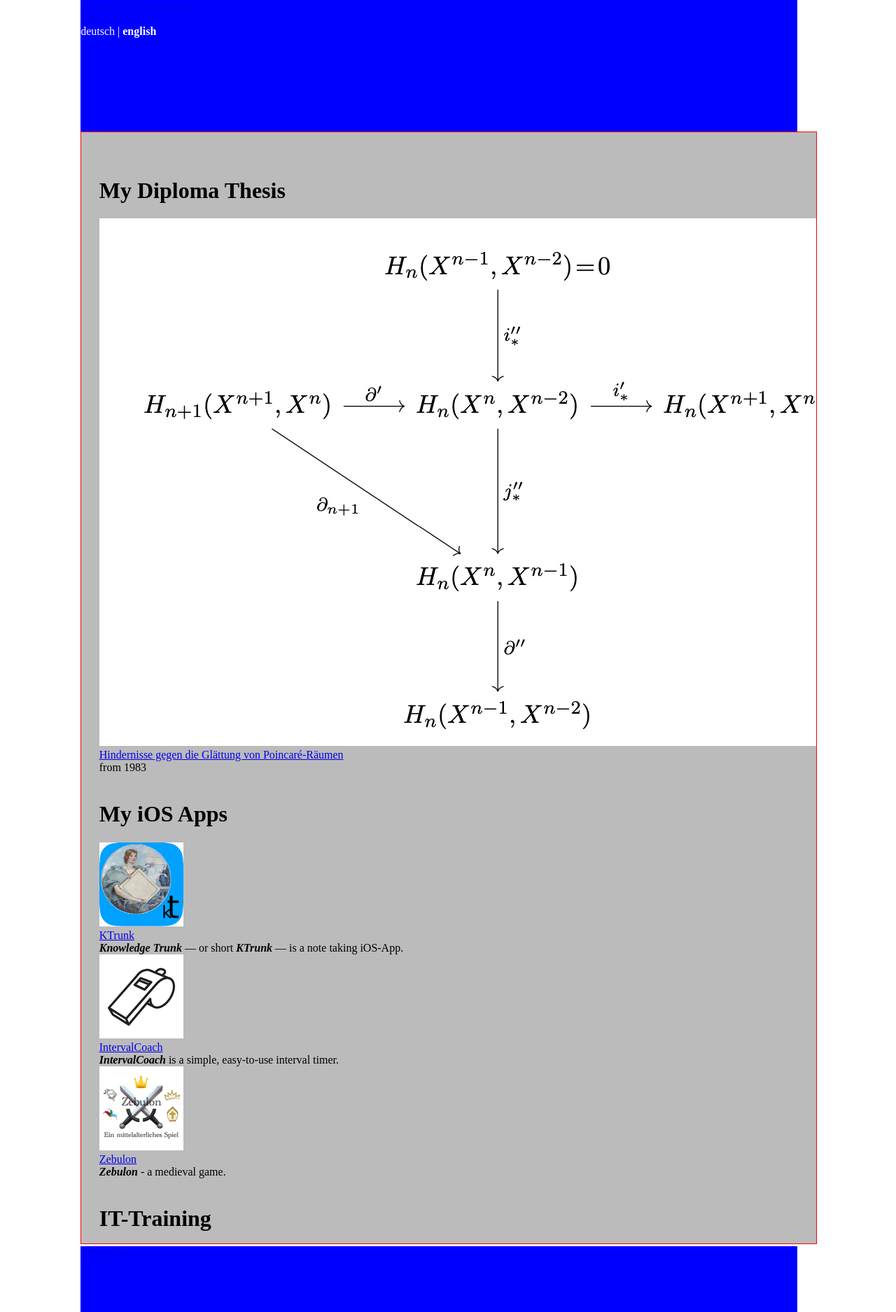
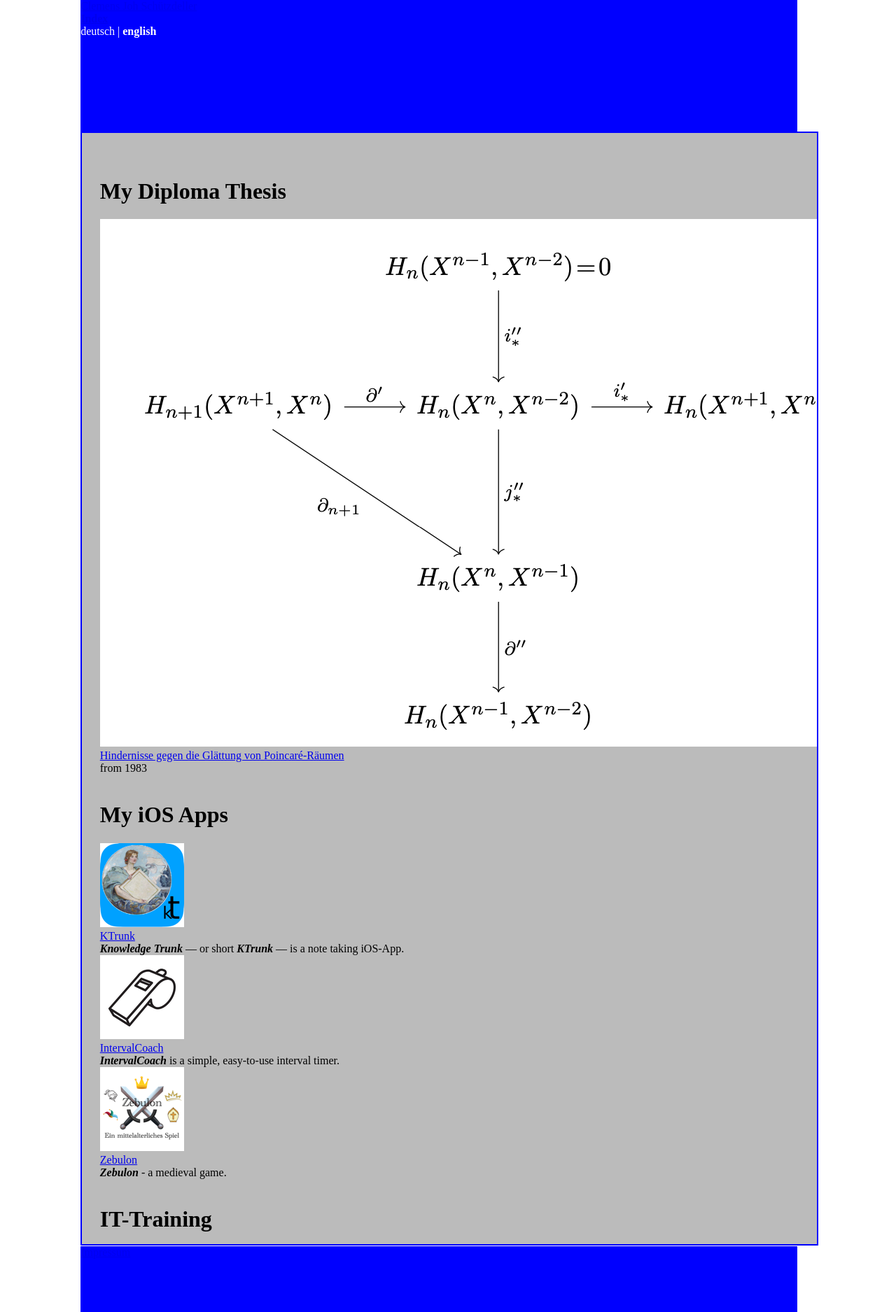
Before and after one commit to cs-LA/home, a Jekyll site: the page built from README.md, in a window 1280 px wide. Shown: the whole page at 70% size. Built offline with Jekyll 4.4.1, drawn with Linux system fonts in a browser that asks for light colours; our own code applies the rules of GitHub Pages for plain Markdown files.

Commit message:
Update screenLayout.css

```diff
--- a/styles/screenLayout.css
+++ b/styles/screenLayout.css
@@ -38,5 +38,5 @@ body{
   padding: 2vw;
   background: #bbb;
   overflow: auto;
-  border: 1px solid red;
+  border: 2px solid blue;
 }
```
